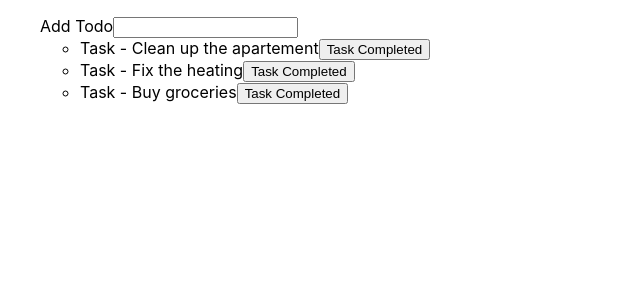
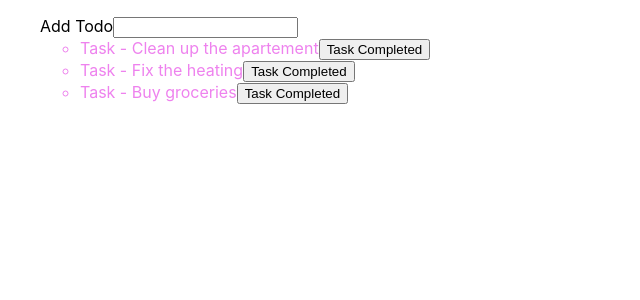
Before and after one commit to chrisAXZA/React-Projects, a React (Create React App) app in the folder todo-app2/: page / in a window 1280 px wide. Shown: the top 300 px of the page, without its empty margins (0-640 px from the left). Built offline with nearby package versions, Linux system fonts and the light colour scheme.

Commit message:
Add color-styling for todoItem component

```diff
--- a/todo-app2/src/components/TodoItem.css
+++ b/todo-app2/src/components/TodoItem.css
@@ -1,9 +1,10 @@
 .todo-item {
-    color: rebeccapurple;
+    color: violet;
 }
 
 .todo-item-done {
     text-decoration: line-through;
+    color: yellowgreen;
 }
 
 /* will be attached to global scope, if in default css file instead of css module */
--- a/todo-app2/src/components/TodoItem.js
+++ b/todo-app2/src/components/TodoItem.js
@@ -1,6 +1,7 @@
 // import { useEffect } from 'react';
+
+import './TodoItem.css';
 // import styles from './TodoItem.module.css';
-import  './TodoItem.css';
 
 function TodoItem({
     // id,
@@ -24,8 +25,9 @@ function TodoItem({
 
     return (
         // <li onClick={() => onClick(todo.id)} className={styles['todo-item']}>
+
         // <li onClick={() => onClick(todo.id)} className={styles.todoItem}>
-        <li onClick={() => onClick(todo.id)} className={todo.isDone ? 'todo-item-done' : ''}>
+        <li onClick={() => onClick(todo.id)} className={todo.isDone ? 'todo-item-done' : 'todo-item'}>
             Task - {todo.text}
             <button onClick={() => onDelete(todo.id)}>Task Completed</button>
             {/* <button onClick={onDelete}>Task Completed</button> */}
--- a/todo-app2/src/components/TodoItem.module copy.css
+++ /dev/null
@@ -1,4 +0,0 @@
-/* .todo-item { */
-.todoItem {
-    color: rebeccapurple;
-}
--- /dev/null
+++ b/todo-app2/src/components/TodoItem.module.css
@@ -0,0 +1,12 @@
+/* .todo-item { */
+.todoItem {
+    color: rebeccapurple;
+}
+
+label {
+    color: red;
+}
+
+li {
+    background-color: violet;
+}
```
